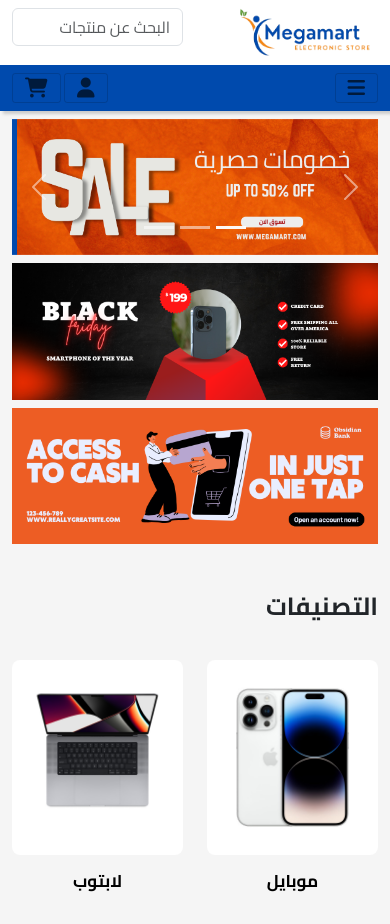
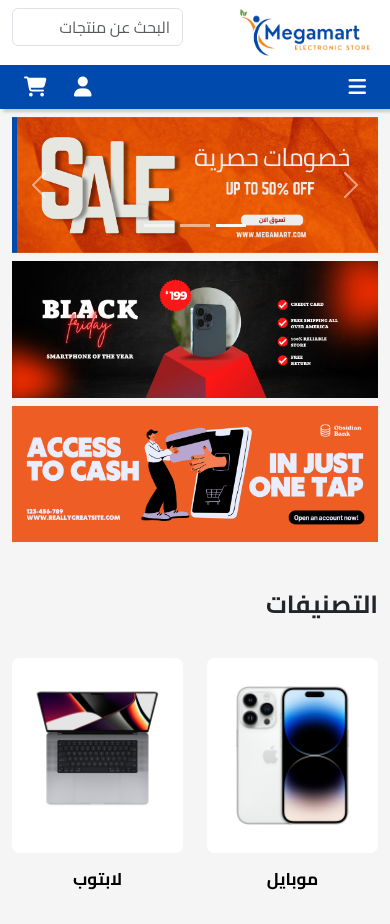
Before and after one commit to nasserwebdev/megamart, a plain HTML site: page index.html in a window 390 px wide. Shown: the top 924 px of the page. Drawn offline with nearby package versions, Linux system fonts and the light colour scheme.

Commit message:
Add files via upload

```diff
--- a/css/style.css
+++ b/css/style.css
@@ -48,6 +48,7 @@
 .menu-icon {
   border-radius: 3px !important;
   box-shadow: none !important;
+  border: none !important;
 }
 
 .nav-link {
@@ -68,6 +69,10 @@
 .bottom-header .main-menu a:hover,
 .bottom-header .main-menu a:active {
   color: var(--secondary-color) !important;
+}
+
+.nav-mobile-icon {
+  color: var(--white-color) !important;
 }
 
 /* End Header */
```
